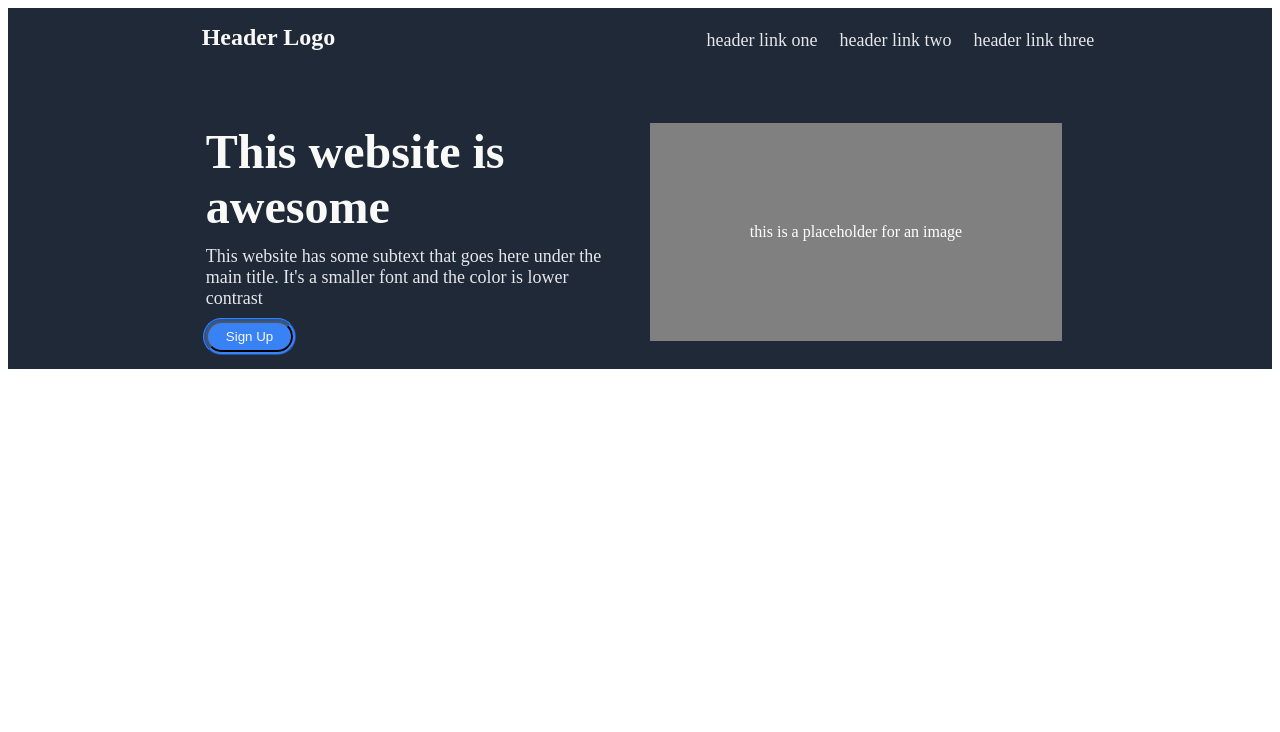
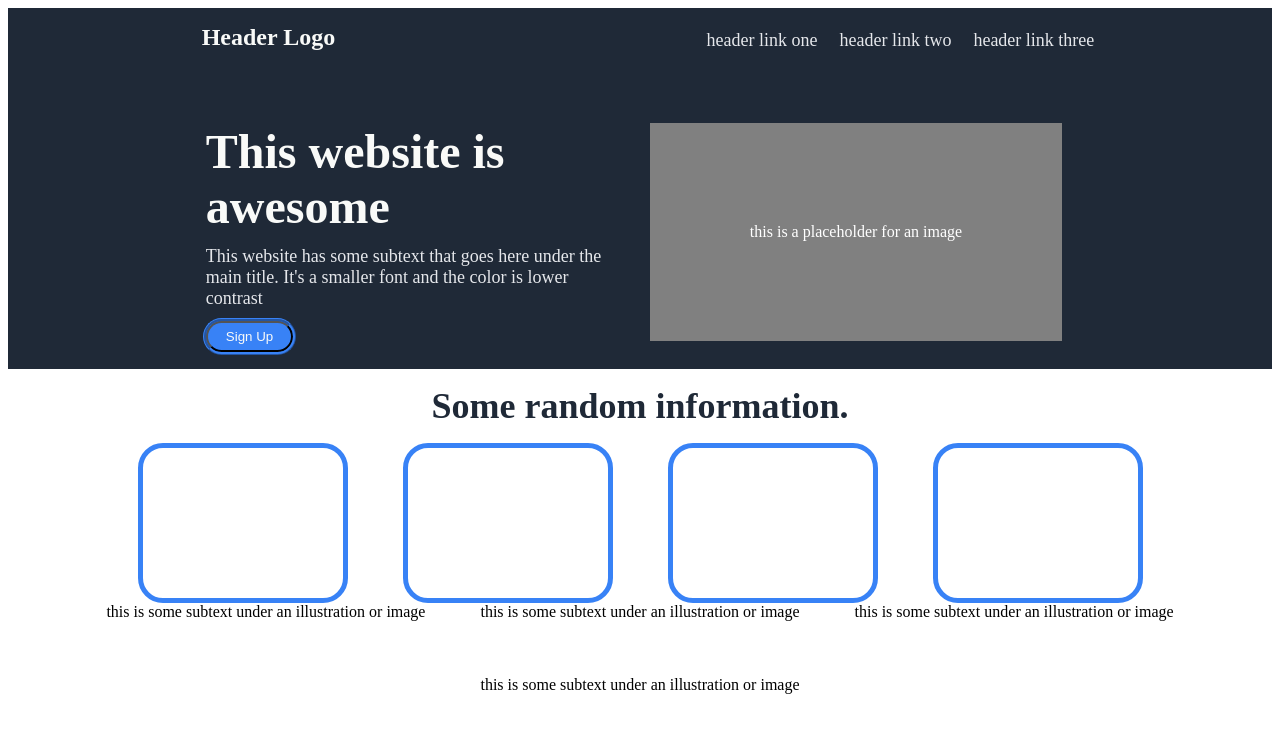
Before and after one commit to tnuiriankh/landingpagetest, a plain HTML site: page index.html in a window 1280 px wide. Drawn offline with Linux system fonts and the light colour scheme.

Commit message:
Add section 2

```diff
--- a/index.html
+++ b/index.html
@@ -7,6 +7,8 @@
         <title> Stick The Landing</title>
     </head>
     <body>
+<!-- header + first section of page -->
+
             <div class="topsection">
             <div class="header">Header Logo</div>
             <div class="menu">
@@ -25,6 +27,23 @@
             <div class="placeholder">this is a placeholder for an image</div>
             </div>
 
+<!-- begin second section -->
+
+<p><div class="textheader">Some random information.</div></p>
+
+<div class="wrapper2">
+<div class="block"></div>
+<div class="block"></div>
+<div class="block"></div>
+<div class="block"></div>
+</div>
+
+<div class="wrapper3">
+    <div class="blocktext">this is some subtext under an illustration or image</div>
+    <div class="blocktext">this is some subtext under an illustration or image</div>
+    <div class="blocktext">this is some subtext under an illustration or image</div>
+    <div class="blocktext">this is some subtext under an illustration or image</div>
+</div>
     </body>
 
 </html>
--- a/style.css
+++ b/style.css
@@ -83,3 +83,34 @@ a {
     margin: 28px;
 
 }
+
+.textheader {
+    display: flex;
+    justify-content: center;
+    align-items: center;
+    font-size: 36px;
+    font-weight: bolder;
+    color: #1F2937
+}
+
+.wrapper2 {
+    display: flex;
+    justify-content: center;
+    gap: 55px;
+}
+
+.block {
+    border-radius: 25px;
+    border: 5px solid #3882f6;
+    width: 200px;
+    height: 150px;
+
+}
+
+.wrapper3 {
+    display: flex;
+    flex-wrap: wrap;
+    justify-content: center;
+    align-items: center;
+    gap: 55px;
+}
```
